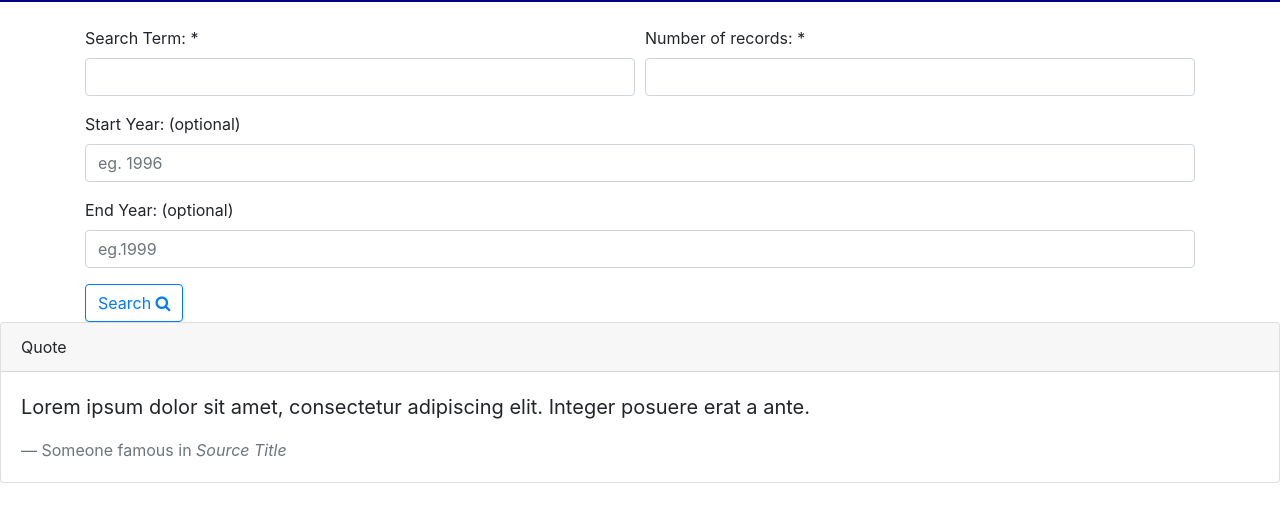
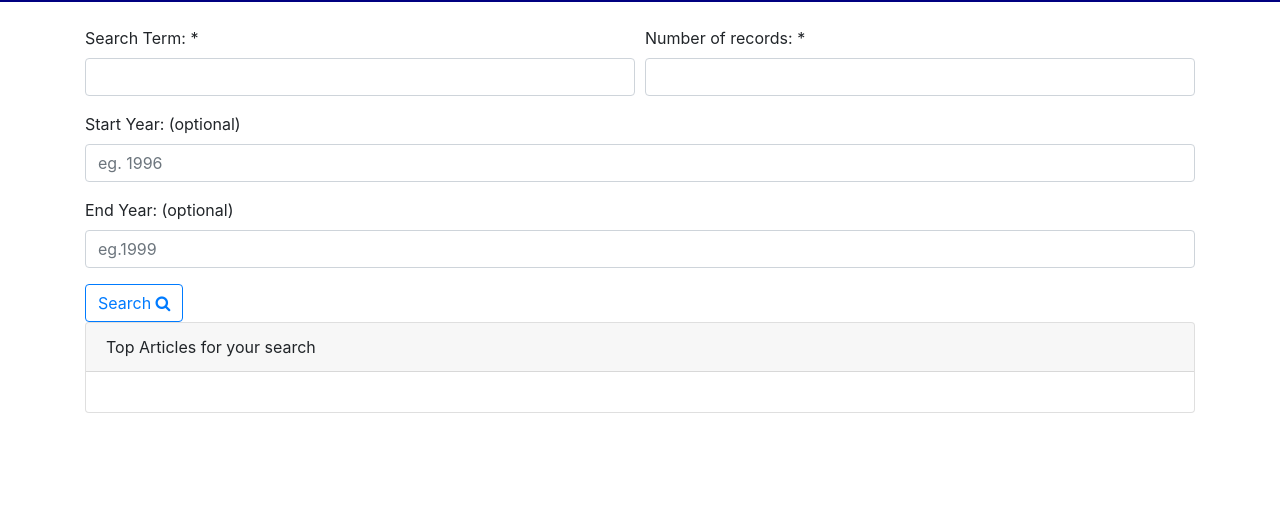
Before and after one commit to solemansay/NYT-search, a plain HTML site: page index.html in a window 1280 px wide. Shown: the part 94-616 px from the top of the page. Drawn offline with nearby package versions, Linux system fonts and the light colour scheme.

Commit message:
added divs and id's completed article card area

```diff
--- a/index.html
+++ b/index.html
@@ -27,7 +27,7 @@
 
   <div class="container">
 
-    <form class = "mt-4">
+    <form class="mt-4">
       <div class="form-row">
         <div class="form-group col-md-6">
           <label for="searchTerm">Search Term: *</label>
@@ -47,25 +47,23 @@
         <input type="text" class="form-control" id="inputEndYear" placeholder="eg.1999">
       </div>
 
-      <button class="btn btn-outline-primary" type="button" id="Search">Search <i
-        class="fa fa-search"></i></button>
+      <button class="btn btn-outline-primary" type="button" id="Search">Search <i class="fa fa-search"></i></button>
     </form>
 
-  </div>
 
-  <div class="card">
-    <div class="card-header">
-      Quote
+    <div class="card Articles">
+      <div class="card-header">
+        Top Articles for your search
+      </div>
+      <div class="card-body" id ="searchResults">
+
+        <!-- add new content -->
+
+      </div>
     </div>
-    <div class="card-body">
-      <blockquote class="blockquote mb-0">
-        <p>Lorem ipsum dolor sit amet, consectetur adipiscing elit. Integer posuere erat a ante.</p>
-        <footer class="blockquote-footer">Someone famous in <cite title="Source Title">Source Title</cite></footer>
-      </blockquote>
-    </div>
-  </div>
 
 
+  </div>
 
   <script src="https://code.jquery.com/jquery-3.5.1.slim.min.js"
     integrity="sha384-DfXdz2htPH0lsSSs5nCTpuj/zy4C+OGpamoFVy38MVBnE+IbbVYUew+OrCXaRkfj"
```
Also changed, not shown: assets/script.js (+39 -0 lines).
